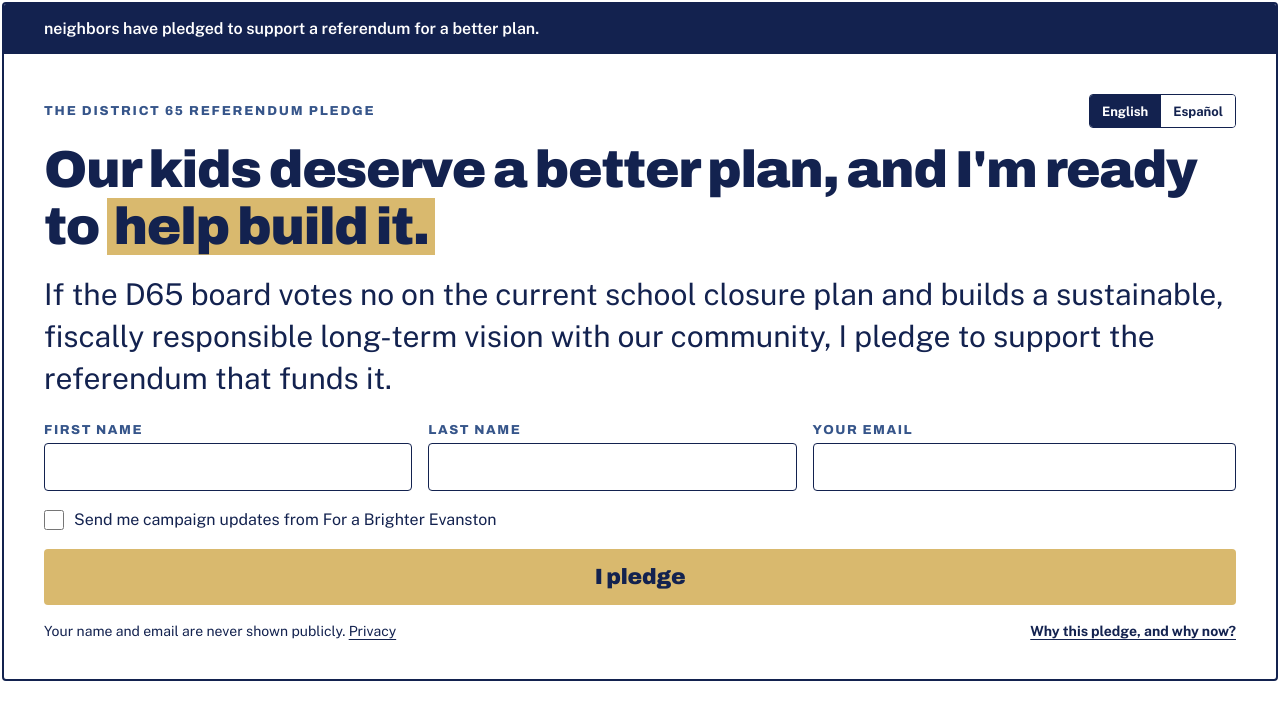
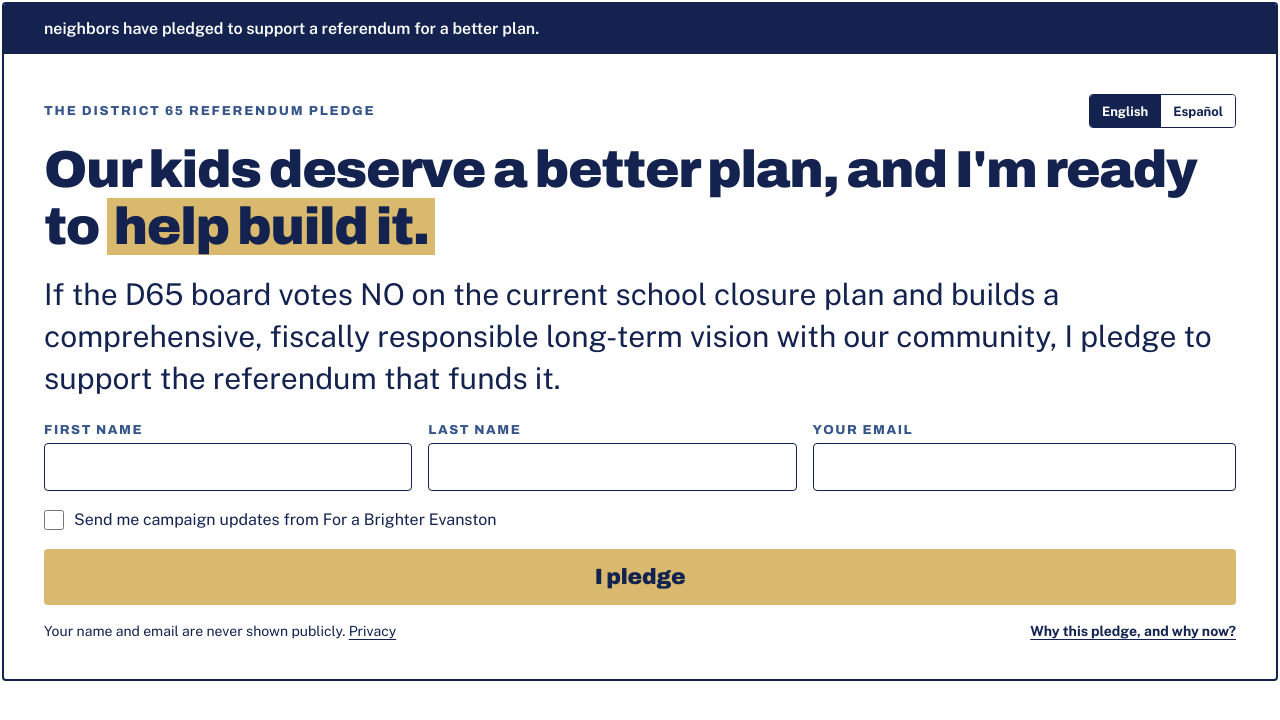
Before and after one commit to germanespinosa/for-a-brighter-evanston, a Jekyll site: the page built from pledge-embed/index.html, in a window 1280 px wide. Shown: the top 720 px of the page. Built offline with Jekyll 4.4.1, drawn with Linux system fonts in a browser that asks for light colours.

Commit message:
Draft pledge: comprehensive vision and NO emphasis

```diff
--- a/_data/pledge.yml
+++ b/_data/pledge.yml
@@ -28,7 +28,7 @@ en:
   counter_label: Evanston · District 65 referendum pledge
   headline: "Our kids deserve a better plan, and I'm ready to"
   headline_mark: help build it.
-  pledge: "If the D65 board votes no on the current school closure plan and builds a sustainable, fiscally responsible long-term vision with our community, I pledge to support the referendum that funds it."
+  pledge: "If the D65 board votes NO on the current school closure plan and builds a comprehensive, fiscally responsible long-term vision with our community, I pledge to support the referendum that funds it."
   first: First name
   last: Last name
   email: Your email
@@ -64,7 +64,7 @@ es:
   counter_label: Evanston · Compromiso por el referéndum del Distrito 65
   headline: "Nuestros niños merecen un plan mejor, y quiero"
   headline_mark: ayudar a construirlo.
-  pledge: "Si la junta escolar del D65 vota no al plan actual de cierre de escuelas y construye con nuestra comunidad una visión a largo plazo, sostenible y fiscalmente responsable, me comprometo a apoyar el referéndum que la financie."
+  pledge: "Si la junta escolar del D65 vota NO al plan actual de cierre de escuelas y construye con nuestra comunidad una visión a largo plazo, integral y fiscalmente responsable, me comprometo a apoyar el referéndum que la financie."
   first: Nombre
   last: Apellido
   email: Tu correo electrónico
```
